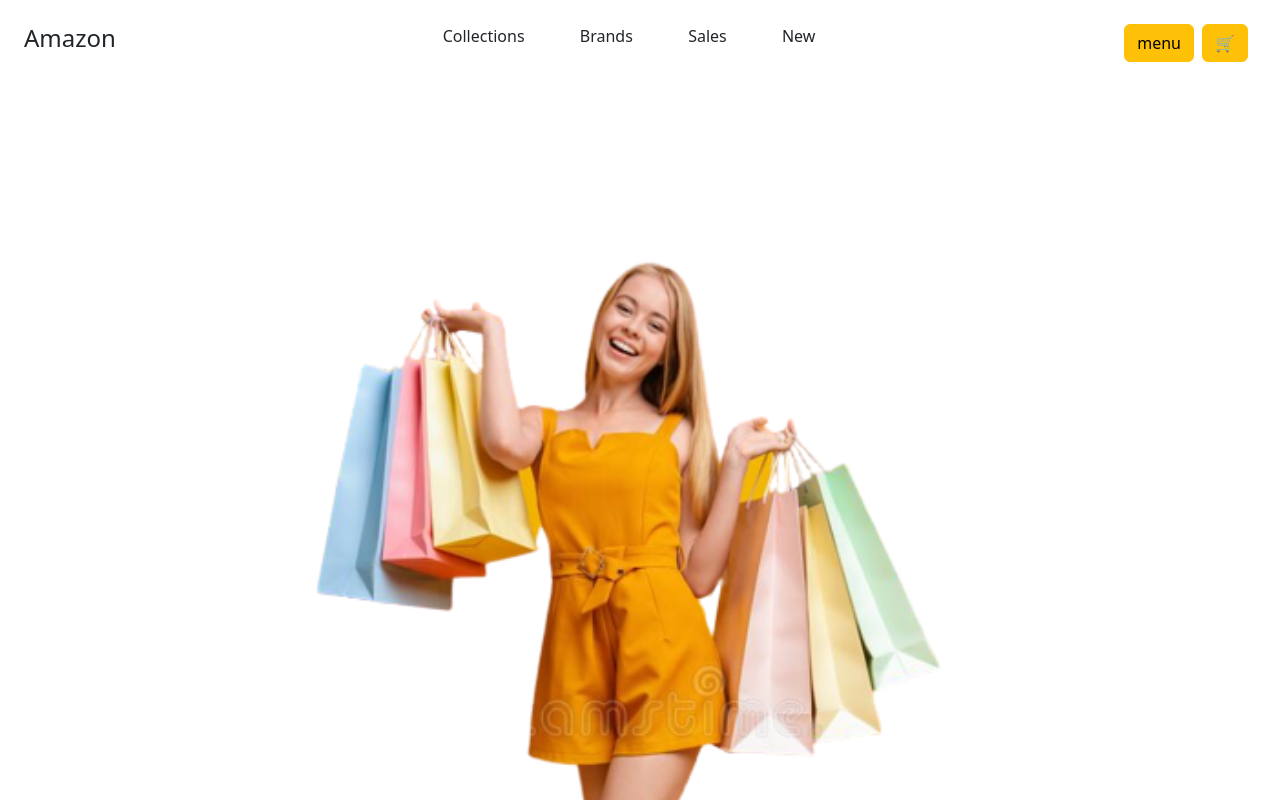
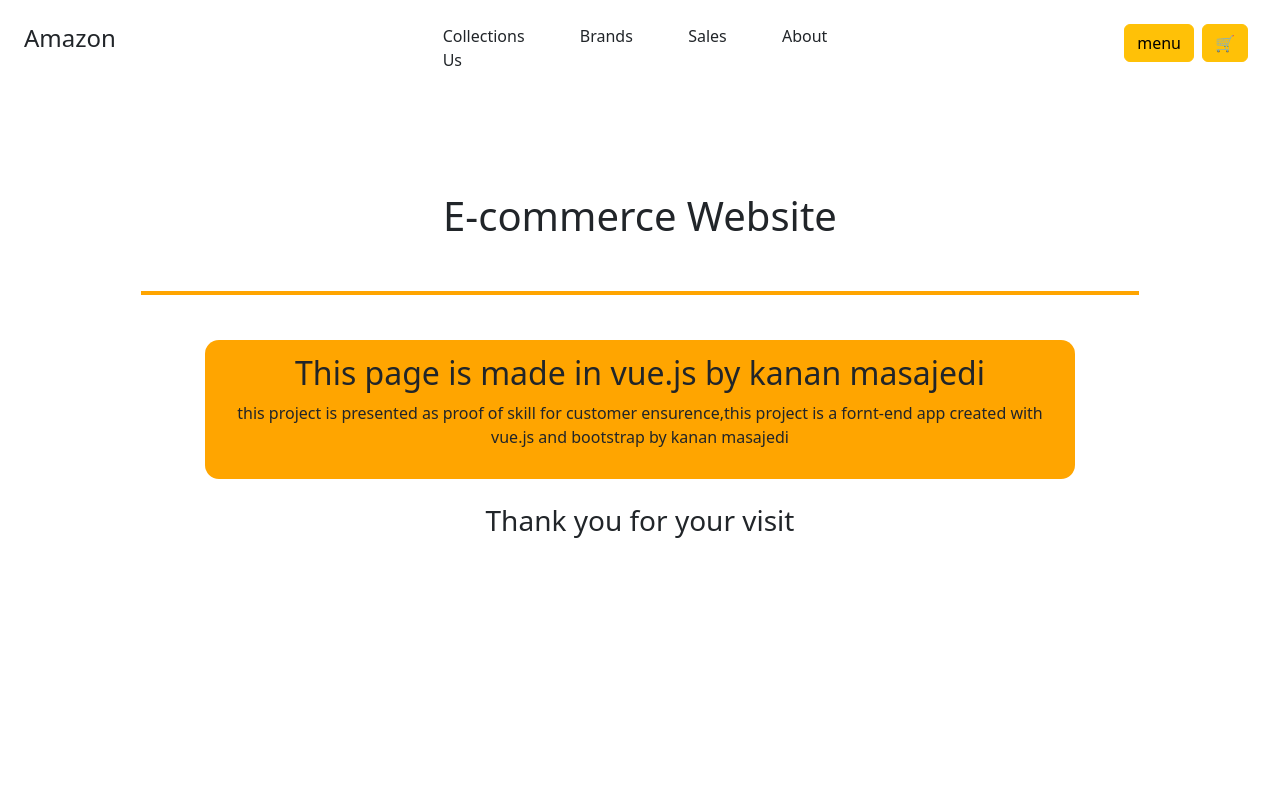
Before and after one commit to Kananmas/commerce-e-vue-js, a Vue app: page /aboutus in a window 1280 px wide. Shown: the top 800 px of the page. Built offline with nearby package versions, Linux system fonts and the light colour scheme.

Commit message:
final-commit

```diff
--- a/src/components/Header/components/SideBar/index.vue
+++ b/src/components/Header/components/SideBar/index.vue
@@ -53,6 +53,7 @@
 
 <style >
 .menu {
+    z-index:1;
     overflow-y: hidden;
     height: 103.5vh;
     background-color: white;
--- a/src/components/Header/index.vue
+++ b/src/components/Header/index.vue
@@ -5,7 +5,7 @@
     return {
       currentWidth: window.innerWidth,
       openMenu: false,
-      links: ["Collections", "Brands", "Sales", "New"],
+      links: ["Collections", "Brands", "Sales", "About Us"],
     };
   },
   methods: {
@@ -17,6 +17,10 @@
       if (this.currentWidth != window.innerWidth) this.currentWidth = window.innerWidth;
     },
     goToRoute(link) {
+      if(link === "About Us") {
+        link = 'aboutus'
+      }
+
       const route = `/${link}`.toLowerCase();
 
       this.$router.push(route);
@@ -74,12 +78,13 @@
   padding: 24px;
   width: 100%;
   text-align: center;
-  background-color:white;
+  background-color: white;
 }
 
 .header-container {
-    position:sticky;
-    top:0%
+  z-index: 1;
+  position: sticky;
+  top: 0%;
 }
 
 .header-icon {
--- /dev/null
+++ b/src/pages/AboutUs/index.vue
@@ -0,0 +1,32 @@
+<script></script>
+
+<template>
+  <h1>E-commerce Website</h1>
+  <div class="des">
+    <h2>This page is made in vue.js by kanan masajedi</h2>
+    <p>
+      this project is presented as proof of skill for customer ensurence,this project is a
+      fornt-end app created with vue.js and bootstrap by kanan masajedi
+    </p>
+  </div>
+  <h3>Thank you for your visit</h3>
+</template>
+
+<style scoped>
+* {
+  text-align: center;
+}
+
+h1 {
+  padding : 4% 0%;
+  border-bottom:4px solid orange;
+  margin:45px 11%;
+}
+
+.des {
+  background-color: orange;
+  padding: 14px;
+  border-radius: 14px;
+  margin: 2% 16%;
+}
+</style>
--- a/src/pages/Collections/index.vue
+++ b/src/pages/Collections/index.vue
@@ -1,29 +1,27 @@
 <script>
-import adidasIcon from "../../assets/brand-icons/adidas.jpg"
-import fillaIcon from "../../assets/brand-icons/filla.jpg"
-import newbalanceIcon from "../../assets/brand-icons/newbalance.jpg"
-import nikeIcon from "../../assets/brand-icons/nike.jpg"
-import pumaIcon from "../../assets/brand-icons/puma.jpg"
-import reebookIcon from "../../assets/brand-icons/reebook.jpg"
-import thenorthfaceIcon from "../../assets/brand-icons/thenorthface.jpg"
-import underarmmorIcon from "../../assets/brand-icons/underarmmor.jpg"
-
+import adidasIcon from "../../assets/brand-icons/adidas.jpg";
+import fillaIcon from "../../assets/brand-icons/filla.jpg";
+import newbalanceIcon from "../../assets/brand-icons/newbalance.jpg";
+import nikeIcon from "../../assets/brand-icons/nike.jpg";
+import pumaIcon from "../../assets/brand-icons/puma.jpg";
+import reebookIcon from "../../assets/brand-icons/reebook.jpg";
+import thenorthfaceIcon from "../../assets/brand-icons/thenorthface.jpg";
+import underarmmorIcon from "../../assets/brand-icons/underarmmor.jpg";
 
 export default {
-
   data() {
     return {
       brands: [
-                { icon: adidasIcon, brand: 'adidas', displayName: 'Adidas' },
-                { icon: fillaIcon, brand: 'filla', displayName: 'Filla' },
-                { icon: newbalanceIcon, brand: 'new balance', displayName: 'New Balance' },
-                { icon: nikeIcon, brand: 'nike', displayName: 'Nike' },
-                { icon: pumaIcon, brand: 'puma', displayName: 'Puma' },
-                { icon: reebookIcon, brand: 'reebook', displayName: 'Reebook' },
-                { icon: thenorthfaceIcon, brand: 'thenorthface', displayName: 'The North Face' },
-                { icon: underarmmorIcon, brand: 'underarmmor', displayName: 'Underarmmor' },
+        { icon: adidasIcon, brand: "adidas", displayName: "Adidas" },
+        { icon: fillaIcon, brand: "filla", displayName: "Filla" },
+        { icon: newbalanceIcon, brand: "new balance", displayName: "New Balance" },
+        { icon: nikeIcon, brand: "nike", displayName: "Nike" },
+        { icon: pumaIcon, brand: "puma", displayName: "Puma" },
+        { icon: reebookIcon, brand: "reebook", displayName: "Reebook" },
+        { icon: thenorthfaceIcon, brand: "thenorthface", displayName: "The North Face" },
+        { icon: underarmmorIcon, brand: "underarmmor", displayName: "Underarmmor" },
       ],
-        }
+    };
   },
   methods: {
     goToCollection(collection) {
@@ -31,49 +29,54 @@
     },
     HandelOnMouseEnter(brand) {
       if (brand.status === "hide") {
-                brand.status = 'show';
+        brand.status = "show";
       }
     },
     HandelOnMouseLeave(brand) {
       if (brand.status === "show") {
-                brand.status = 'hide';
+        brand.status = "hide";
       }
-        }
-
+    },
   },
   computed: {
     isSmallScreen() {
       return innerWidth < 800;
-        }
-    }
-}
-
+    },
+  },
+};
 </script>
 
-
 <template>
-    <div v-for="brand in brands" class="section"  @click="goToCollection(brand.brand)">
-        <img :src=brand.icon alt="Collection" />
+  <div class="collection-container">
+    <div v-for="brand in brands" class="section" @click="goToCollection(brand.brand)">
+      <img :src="brand.icon" alt="Collection" />
       <div class="discription">
         <h1>{{ brand.displayName }}</h1>
-            <p>Lorem, ipsum dolor sit amet consectetur adipisicing elit. Quisquam reprehenderit fuga rem at, numquam
-                ratione, odit doloribus nulla temporibus nesciunt fugiat asperiores quas sed aliquam perspiciatis in!
-                Minima, vitae dolores.</p>
+        <p>
+          Lorem, ipsum dolor sit amet consectetur adipisicing elit. Quisquam reprehenderit
+          fuga rem at, numquam ratione, odit doloribus nulla temporibus nesciunt fugiat
+          asperiores quas sed aliquam perspiciatis in! Minima, vitae dolores.
+        </p>
       </div>
     </div>
+  </div>
+
   <router-view></router-view>
 </template>
 
+<style scoped>
+.collection-container {
+    display:flex;
+    flex-direction:column;
+}
 
-<style scoped>
 .section {
-    width: 50% ;
+  width: 50%;
   margin-left: 25%;
-
 }
 
 img {
-    margin-left: 35%;
+  margin-left: 25% auto 50%;
   margin-top: 1%;
   border: none;
 }
@@ -108,7 +111,6 @@
   }
 }
 
-
 @keyframes scaleup {
   0% {
     scale: 100%;
--- a/src/router.js
+++ b/src/router.js
@@ -9,6 +9,7 @@
 import Brands from "./pages/Brands/index.vue";
 import Product from "./pages/Product/index.vue";
 import Sales from "./pages/Sales/index.vue"
+import AboutUs from "./pages/AboutUs/index.vue"
 
 import Header from "./components/Header/index.vue";
 import Vitrine from "./components/Vitrine/index.vue";
@@ -26,8 +27,9 @@
       { path: "/shoppingcard", component: ShoppingCard },
       { path: "/sales", component: Sales },
       { path: "/brands", component: Brands },
-      { path: "/collections",component: Collections},
-      { path: "/vitrine", component:Vitrine}
+      { path: "/collections", component: Collections },
+      { path: "/vitrine", component: Vitrine },
+      { path: "/aboutus", component: AboutUs }
     ],
   },
 ];
```
Also changed, not shown: src/pages/New/index.vue (deleted, +0 -20 lines). Lines whose indentation alone changed are shown as unchanged.
